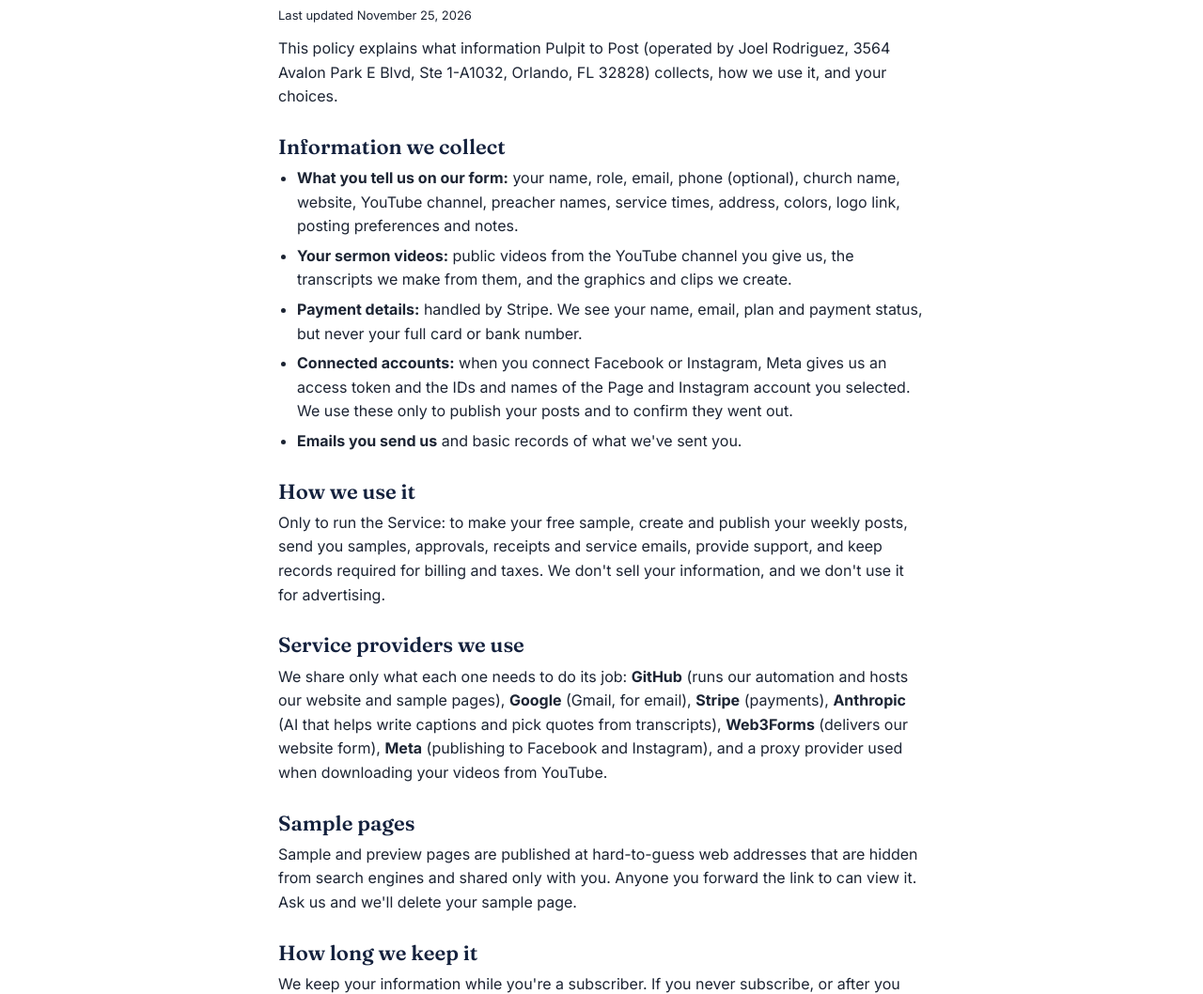
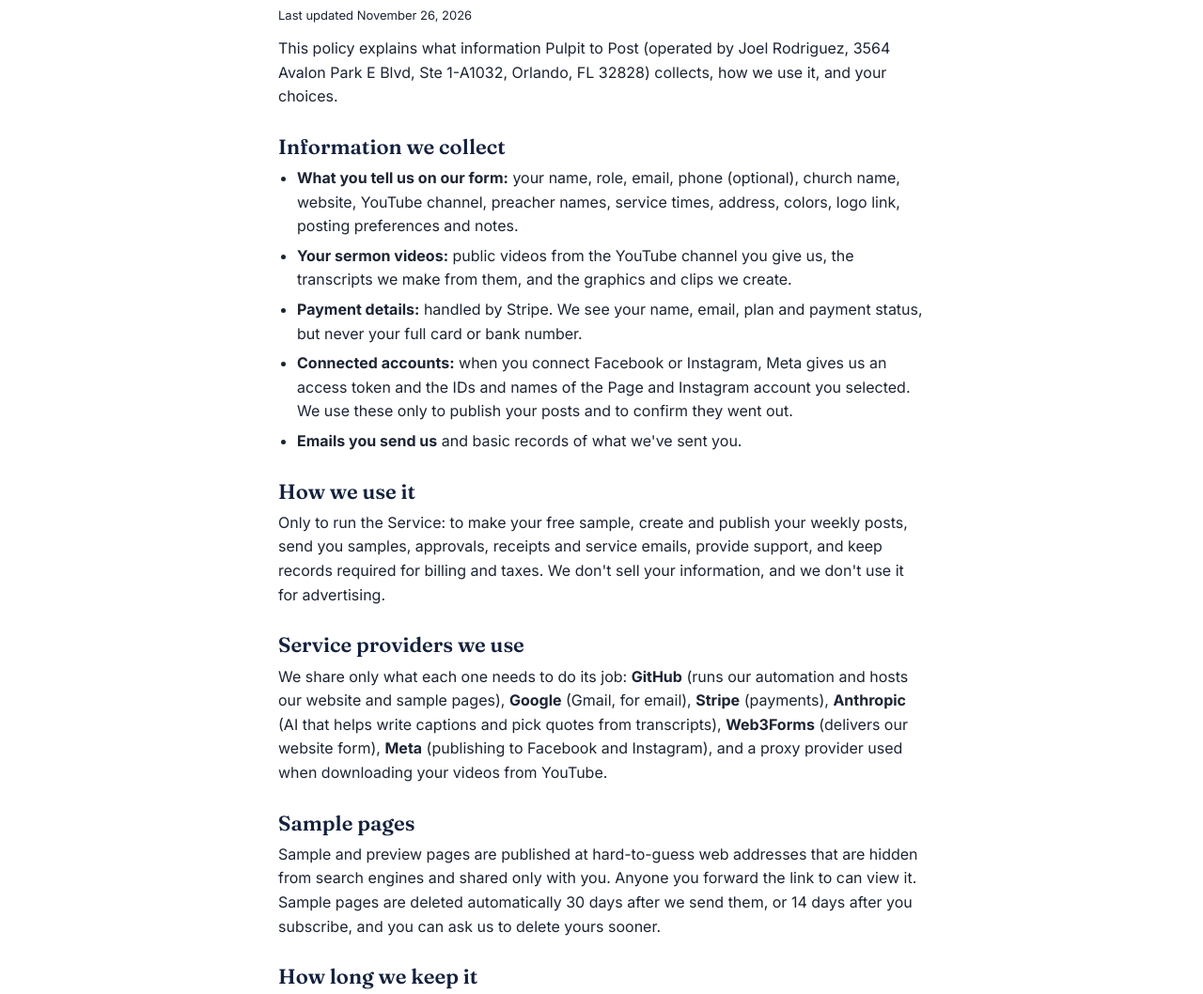
Before and after one commit to PulpitToPost/pulpittopost.github.io, a plain HTML site: page privacy.html in a window 1280 px wide. Shown: the part 192-1250 px from the top of the page at 94% size. Drawn offline with Linux system fonts and the light colour scheme.

Commit message:
Privacy: sample pages expire automatically
Co-Authored-By: Claude Opus 5.5 <noreply@anthropic.com>
Claude-Session: https://claude.ai/code/session_01Doos3nQVVeuPgYiDwh9QzU

```diff
--- a/privacy.html
+++ b/privacy.html
@@ -17,7 +17,7 @@
 </div></header>
 <main><section><div class="wrap narrow legal">
 <h1>Privacy Policy</h1>
-<p class="note">Last updated November 25, 2026</p>
+<p class="note">Last updated November 26, 2026</p>
 <p>This policy explains what information Pulpit to Post (operated by Joel Rodriguez, 3564 Avalon Park E Blvd, Ste 1-A1032, Orlando, FL 32828) collects, how we use it, and your choices.</p>
 
 <h2>Information we collect</h2>
@@ -36,7 +36,7 @@
 <p>We share only what each one needs to do its job: <b>GitHub</b> (runs our automation and hosts our website and sample pages), <b>Google</b> (Gmail, for email), <b>Stripe</b> (payments), <b>Anthropic</b> (AI that helps write captions and pick quotes from transcripts), <b>Web3Forms</b> (delivers our website form), <b>Meta</b> (publishing to Facebook and Instagram), and a proxy provider used when downloading your videos from YouTube.</p>
 
 <h2>Sample pages</h2>
-<p>Sample and preview pages are published at hard-to-guess web addresses that are hidden from search engines and shared only with you. Anyone you forward the link to can view it. Ask us and we'll delete your sample page.</p>
+<p>Sample and preview pages are published at hard-to-guess web addresses that are hidden from search engines and shared only with you. Anyone you forward the link to can view it. Sample pages are deleted automatically 30 days after we send them, or 14 days after you subscribe, and you can ask us to delete yours sooner.</p>
 
 <h2>How long we keep it</h2>
 <p>We keep your information while you're a subscriber. If you never subscribe, or after you cancel, we delete your transcripts, graphics, clips and connected-account tokens within 90 days, except billing records we must keep for tax purposes.</p>
```
